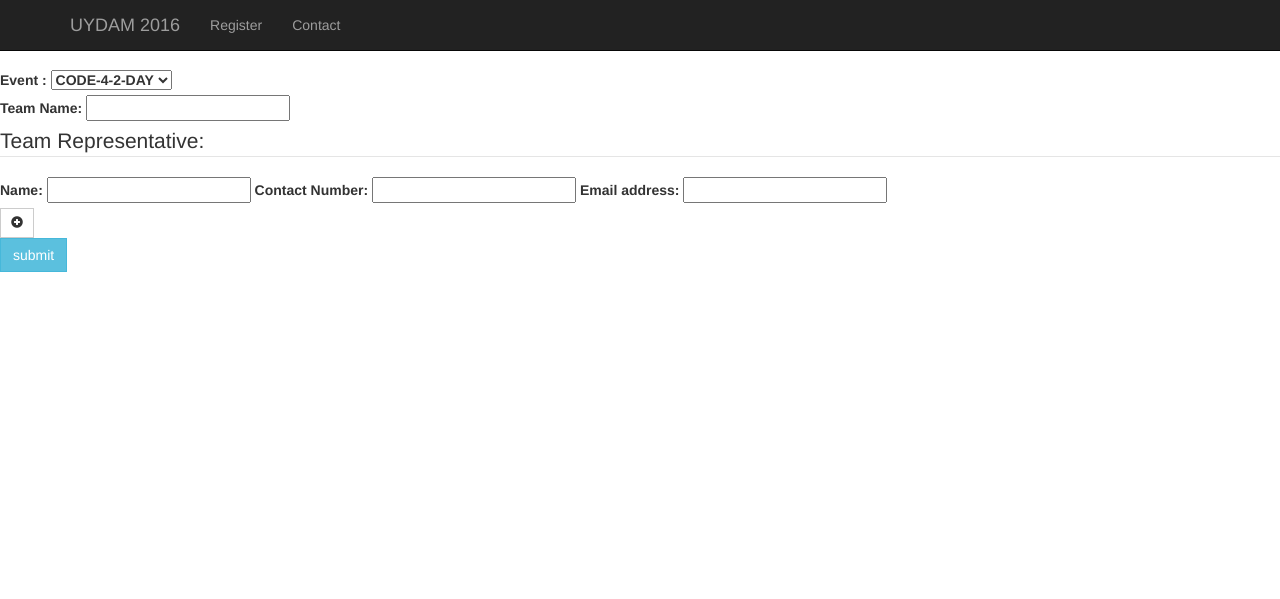
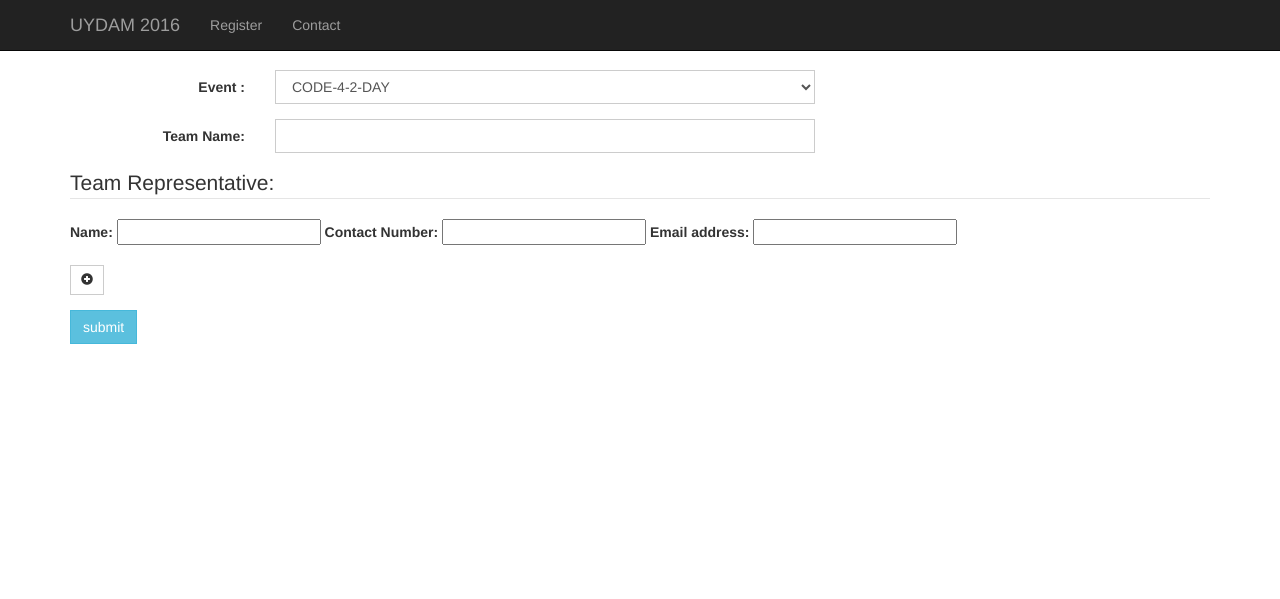
Before and after one commit to Udyam/2016, a Django app: template templates/register.html in a window 1280 px wide. Shown: the top 599 px of the page. Run offline with Django 3.2, Linux system fonts and the light colour scheme; the template is opened without the code that fills it, so the values that code supplies are empty; some libraries are stand-ins or nearby versions.

Commit message:
Some more styling

```diff
--- a/templates/register.html
+++ b/templates/register.html
@@ -5,11 +5,14 @@ Team registration UDYAM-2016
 {% endblock %}
 
 {% block body %}
-    <form method="post" id="register_form">
+<div class="container">
+    <div class="col col-md-12">
+    <form class="form-horizontal" method="post" id="register_form">
         {% csrf_token %}
-        <label id="event_label">
-             Event :
-             <select>
+        <div class="form-group">
+            <label id="event_label" class="control-label col-xs-2">Event :</label>
+            <div class="col-xs-6">
+                <select class="form-control">
                     <option value="code42day">CODE-4-2-DAY</option>
                     <option value="codedef">CODEDEF</option>
                     <option value="continnum">CONTINNUM</option>
@@ -23,11 +26,15 @@ Team registration UDYAM-2016
                     <option value="mosaic">MOSIAC</option>
                     <option value="muse">MUSE</option>
                 </select>
-        </label>
-        <br>
-        <label id = "team_lable">
-            Team Name: <input type="text" name="team_name"> <br>
-        </label>
+            </div>
+        </div>
+        <div class="form-group">
+            <label id="team_lable" class="control-label col-xs-2">Team Name:</label>
+            <div class="col-xs-6">
+                <input type="text" name="team_name" class="form-control">
+            </div>
+        </div>
+        <div class="form-group">
             <fieldset id="tr_field">
                 <legend>Team Representative:</legend>
                 <label>
@@ -40,12 +47,18 @@ Team registration UDYAM-2016
                     Email address: <input type="email" name="member1_email"> <br>
                 </label>
             </fieldset>
+        </div>
+        <div class="form-group">
             <button type="button" class="btn btn-default btn-sm" onclick="add_member()">
                 <span class="glyphicon glyphicon-plus-sign"></span>
             </button>
-        <br>
+        </div>
+        <div class="form-group">
             <input type="button" class="btn btn-info" value="submit">
+        </div>
     </form>
+    </div>
+</div>
 <script>
     var max_members = 5;
     var id_number = 2;
```
Lines whose indentation alone changed are shown as unchanged.
